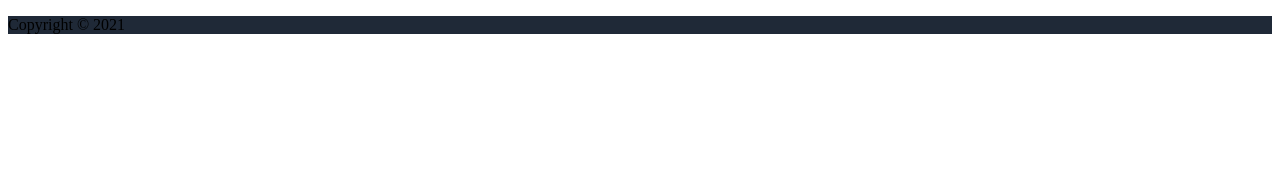
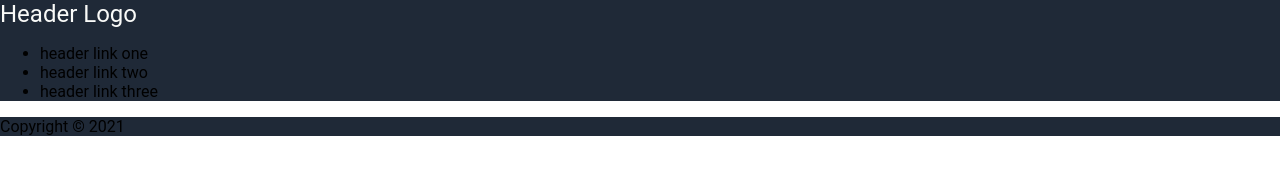
Before and after one commit to richardsjohn/odin-landing, a plain HTML site: page index.html in a window 1280 px wide. Drawn offline with Linux system fonts and the light colour scheme.

Commit message:
Added font-family and styled header

```diff
--- a/index.html
+++ b/index.html
@@ -9,7 +9,14 @@
     <body>
 
         <div class="header">
-
+            <div class="header-logo">
+                <p>Header Logo</p>
+            </div>
+            <ul>
+                <li>header link one</li>
+                <li>header link two</li>
+                <li>header link three</li>
+            </ul>
         </div>
 
         <div class="hero">
--- a/styles.css
+++ b/styles.css
@@ -1,3 +1,12 @@
+html {
+    font-family: roboto, Arial, Helvetica;
+}
+
+body {
+    margin: 0px;
+
+}
+
 .header, .hero, .footer {
     background-color: #1F2937;
 }
@@ -5,3 +14,9 @@
 .communication {
     background-color: white;
 }
+
+.header-logo p {
+    font-size: 24px;
+    color: #f9faf8;
+    margin: 0;
+}
```
